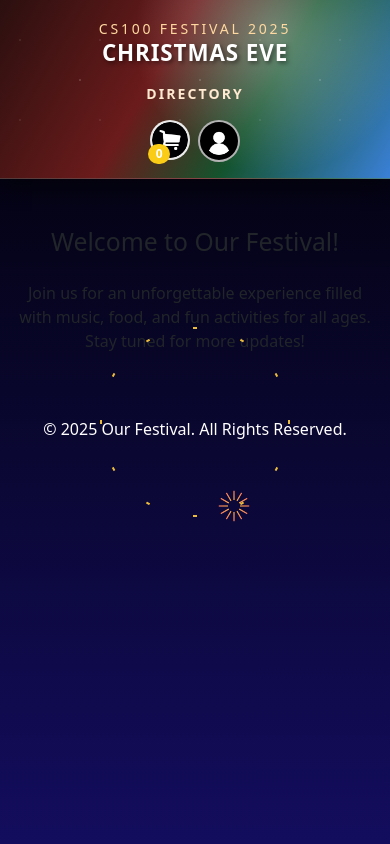
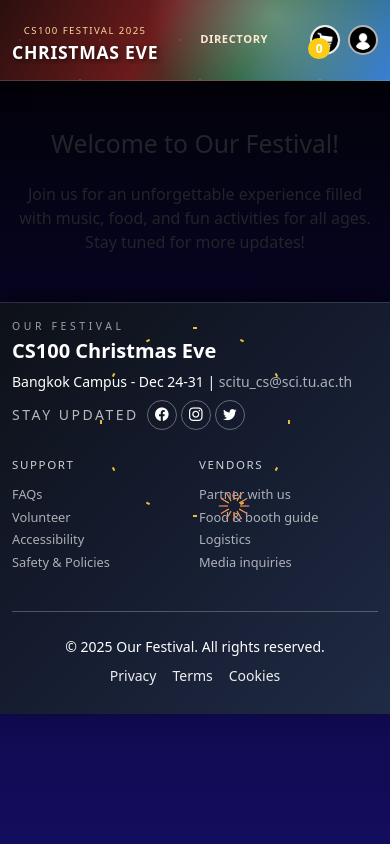
Before and after one commit to chanitnan-kit/G4_OurFestival, a PHP site: page / in a window 390 px wide. Run offline with PHP 8.4, Linux system fonts and the light colour scheme.

Commit message:
feat(header, footer): tighter header row, “Stay Updated” label, and mobile scroll fix

```diff
--- a/component/footer.html
+++ b/component/footer.html
@@ -1,5 +1,65 @@
-<footer class="festival-footer text-white py-3 mt-5">
-  <div class="container text-center">
-    <p class="mb-0">&copy; 2025 Our Festival. All Rights Reserved.</p>
+<link rel="stylesheet" href="https://cdn.jsdelivr.net/npm/bootstrap-icons@1.11.1/font/bootstrap-icons.css">
+<footer class="festival-footer text-white pt-lg-4 pb-lg-3 pt-3 pb-3 mt-5">
+  <div class="container">
+    <div class="row g-2 align-items-start">
+
+      <div class="col-12 col-lg-4">
+        <div class="footer-brand pe-lg-4">
+          <p class="footer-eyebrow text-uppercase mb-1">Our Festival</p>
+          <h5 class="fw-bold mb-2">CS100 Christmas Eve</h5>
+          <div class="footer-contact small mb-2"><span class="d-block">Bangkok Campus - Dec 24-31 | <a href="mailto:scitu_cs@sci.tu.ac.th" class="footer-link">scitu_cs@sci.tu.ac.th</a></span></div>
+          <div class="social-block d-flex align-items-center gap-2">
+            <span class="social-label small text-uppercase">Stay Updated</span>
+            <ul class="social-links list-unstyled d-flex gap-1 mb-0">
+              <li>
+                <a href="#" class="social-icon" aria-label="Facebook">
+                  <i class="bi bi-facebook"></i>
+                </a>
+              </li>
+              <li>
+                <a href="#" class="social-icon" aria-label="Instagram">
+                  <i class="bi bi-instagram"></i>
+                </a>
+              </li>
+              <li>
+                <a href="#" class="social-icon" aria-label="Twitter">
+                  <i class="bi bi-twitter"></i>
+                </a>
+              </li>
+            </ul>
+          </div>
+        </div>
+      </div>
+
+      <div class="col-6 col-lg-4">
+        <h6 class="footer-heading">Support</h6>
+        <ul class="footer-link-list list-unstyled">
+          <li><a href="#">FAQs</a></li>
+          <li><a href="#">Volunteer</a></li>
+          <li><a href="#">Accessibility</a></li>
+          <li><a href="#">Safety &amp; Policies</a></li>
+        </ul>
+      </div>
+
+      <div class="col-6 col-lg-4">
+        <h6 class="footer-heading">Vendors</h6>
+        <ul class="footer-link-list list-unstyled">
+          <li><a href="#">Partner with us</a></li>
+          <li><a href="#">Food &amp; booth guide</a></li>
+          <li><a href="#">Logistics</a></li>
+          <li><a href="#">Media inquiries</a></li>
+        </ul>
+      </div>
+
+    </div>
+    <hr class="opacity-25 my-4">
+    <div class="footer-bottom d-flex flex-column flex-md-row justify-content-between text-white small">
+      <span>&copy; 2025 Our Festival. All rights reserved.</span>
+      <div class="d-flex gap-3">
+        <a href="#" class="footer-link">Privacy</a>
+        <a href="#" class="footer-link">Terms</a>
+        <a href="#" class="footer-link">Cookies</a>
+      </div>
+    </div>
   </div>
 </footer>
--- a/component/header.html
+++ b/component/header.html
@@ -1,25 +1,19 @@
 <header class="festival-header text-white">
   <div class="container py-3">
-    <div class="row g-3 align-items-center">
+    <div class="header-inline d-flex align-items-center flex-nowrap gap-3">
 
-      <div class="col-12 col-md-4 text-center text-md-start">
-        <a href="index.html" class="text-decoration-none text-white d-inline-block">
-          <div class="brand-block">
+      <div class="header-brand text-center text-md-start flex-shrink-0">
+        <a href="index.html" class="text-decoration-none text-white d-inline-flex flex-column gap-1">
           <span class="eyebrow text-uppercase small">CS100 Festival 2025</span>
           <h1 class="mb-0 fw-bold">CHRISTMAS EVE</h1>
-          </div>
         </a>
       </div>
 
-      <div class="col-12 col-md-4">
-        <nav class="festival-nav d-flex justify-content-center text-uppercase small fw-semibold">
+      <nav class="header-nav festival-nav d-flex justify-content-center text-uppercase small fw-semibold flex-grow-1">
         <a href="directory.html" class="nav-link">Directory</a>
       </nav>
-      </div>
 
-      <div class="col-12 col-md-4">
-        <div class="call-to-action d-flex align-items-center justify-content-center justify-content-md-end">
-          <div class="cta-buttons d-flex gap-2">
+      <div class="header-cta d-flex align-items-center justify-content-end gap-2 flex-shrink-0">
         <a href="#" class="cart-icon-link position-relative" aria-label="View cart">
           <img src="resources/Cart.png" alt="Cart" class="cart-icon">
           <span class="cart-count badge rounded-pill">0</span>
@@ -28,8 +22,6 @@
           <img src="resources/Userprofile.png" alt="Profile" class="profile-avatar">
         </a>
       </div>
-        </div>
-      </div>
 
     </div>
   </div>
--- a/css/homepage.css
+++ b/css/homepage.css
@@ -1,9 +1,10 @@
 body {
   margin: 0;
   padding: 0;
-  height: 100vh;
+  min-height: 100vh;
   background: linear-gradient(0, #130d5e, #000000);
-  overflow: hidden; /* กัน scrollbar โผล่ */
+  overflow-x: hidden; /* allow vertical scroll */
+  overflow-y: auto;
   color: white;
 }
 
--- a/css/style.css
+++ b/css/style.css
@@ -32,24 +32,47 @@
   z-index: 1;
 }
 
-.festival-header h1{
-  font-size: clamp(1.4rem, 2vw, 1.9rem);
-  letter-spacing: 0.04em;
+.header-inline{
+  flex-wrap: nowrap;
+  gap: clamp(0.5rem, 2vw, 1rem);
+  overflow-x: auto;
+  scrollbar-width: none;
 }
 
-.festival-header .brand-block .eyebrow{
-  letter-spacing: 0.2em;
+.header-inline::-webkit-scrollbar{
+  display: none;
+}
+
+.header-brand h1{
+  font-size: clamp(1.1rem, 1.8vw, 1.5rem);
+}
+
+.header-brand .eyebrow{
+  letter-spacing: 0.15em;
+  font-size: 0.6rem;
   color: #ffd9a0;
 }
 
-.festival-header .tagline{
-  letter-spacing: 0.03em;
-  color: rgba(255,255,255,0.8);
+.header-nav{
+  min-width: 0;
+}
+
+.header-nav .nav-link{
+  white-space: nowrap;
+  font-size: 0.75rem;
+}
+
+.header-cta{
+  gap: 0.5rem;
+}
+
+.festival-header h1{
+  letter-spacing: 0.04em;
 }
 
 .festival-nav .nav-link{
   color: #ffe9d0;
-  letter-spacing: 0.15em;
+  letter-spacing: 0.05em;
   position: relative;
   text-decoration: none;
 }
@@ -72,11 +95,6 @@
   color:#fff;
 }
 
-.festival-nav .nav-link:hover::after,
-.festival-nav .nav-link:focus::after{
-  transform: scaleX(1);
-}
-
 .cta-buttons .btn{
   border-width: 1px;
   transition: transform 0.2s ease, box-shadow 0.2s ease;
@@ -88,8 +106,8 @@
 }
 
 .cart-icon-link{
-  width: 40px;
-  height: 40px;
+  width: 34px;
+  height: 34px;
   border-radius: 50%;
   background: #fff;
   border: 2px solid rgba(0,0,0,0.08);
@@ -120,8 +138,8 @@
   display: inline-flex;
   align-items: center;
   justify-content: center;
-  width: 42px;
-  height: 42px;
+  width: 36px;
+  height: 36px;
   border-radius: 50%;
   background: #000;
   border: 2px solid rgba(255,255,255,0.7);
@@ -134,10 +152,35 @@
 }
 
 .profile-avatar{
-  width: 28px;
-  height: 28px;
+  width: 24px;
+  height: 24px;
   object-fit: cover;
   border-radius: 50%;
+}
+
+@media (max-width: 768px){
+  .header-inline{
+    gap: 0.35rem;
+  }
+
+  .header-brand h1{
+    font-size: 1.1rem;
+  }
+
+  .header-nav .nav-link{
+    font-size: 0.7rem;
+  }
+
+  .cart-icon-link,
+  .profile-avatar-link{
+    width: 30px;
+    height: 30px;
+  }
+
+  .profile-avatar{
+    width: 20px;
+    height: 20px;
+  }
 }
 
 .btn-outline-light{
@@ -158,3 +201,136 @@
 .btn-dark:hover{
   background:#9b1539 !important;
 }
+
+/* -------------------Footer------------------- */
+
+.festival-footer{
+  background: linear-gradient(135deg, #0d1117 0%, #141b2d 45%, #1f2a44 100%);
+  border-top: 1px solid rgba(255,255,255,0.08);
+  box-shadow: 0 -6px 18px rgba(0,0,0,0.5);
+  backdrop-filter: blur(6px);
+}
+
+.festival-footer .footer-heading{
+  text-transform: uppercase;
+  font-size: 0.75rem;
+  letter-spacing: 0.18em;
+  margin-bottom: 0.85rem;
+  color: rgba(255,255,255,0.8);
+}
+
+.festival-footer .footer-link-list{
+  font-size: 0.8rem;
+  line-height: 1.45;
+}
+
+.festival-footer .footer-link-list li + li{
+  margin-top: 0.25rem;
+}
+
+.festival-footer .footer-link-list a,
+.festival-footer .footer-link{
+  color: rgba(255,255,255,0.65);
+  text-decoration: none;
+  transition: color 0.2s ease;
+}
+
+.festival-footer .footer-link-list a:hover,
+.festival-footer .footer-link:hover{
+  color: #fff;
+}
+
+.festival-footer .footer-eyebrow{
+  letter-spacing: 0.35em;
+  font-size: 0.65rem;
+  color: rgba(255,255,255,0.6);
+}
+
+.festival-footer .footnote{
+  font-size: 0.85rem;
+  line-height: 1.4;
+}
+
+.festival-footer .social-icon{
+  width: 30px;
+  height: 30px;
+  border-radius: 50%;
+  border: 1px solid rgba(255,255,255,0.35);
+  display: inline-flex;
+  align-items: center;
+  justify-content: center;
+  color:#fff;
+  font-size: 0.85rem;
+  transition: transform 0.2s ease, background 0.2s ease, border-color 0.2s ease;
+}
+
+.festival-footer .social-icon:hover{
+  transform: translateY(-2px);
+  background: rgba(255,255,255,0.15);
+  border-color: rgba(255,255,255,0.6);
+}
+
+.festival-footer .footer-bottom{
+  gap: 0.5rem;
+}
+
+@media (max-width: 991.98px){
+  .festival-footer .footer-heading{
+    font-size: 0.72rem;
+    letter-spacing: 0.14em;
+  }
+
+  .festival-footer .footer-link-list{
+    font-size: 0.8rem;
+  }
+
+  .festival-footer .footer-brand{
+    margin-bottom: 1.25rem;
+  }
+}
+
+@media (max-width: 767.98px){
+  .festival-footer .footer-brand{
+    max-width: none;
+  }
+
+  .festival-footer .social-links{
+    justify-content: center;
+  }
+
+  .festival-footer .footer-bottom{
+    flex-direction: column;
+    align-items: center;
+  }
+
+  .festival-footer .social-icon{
+  width: 30px;
+  height: 30px;
+  border-radius: 50%;
+  border: 1px solid rgba(255,255,255,0.35);
+  display: inline-flex;
+  align-items: center;
+  justify-content: center;
+  color:#fff;
+  font-size: 0.85rem;
+  transition: transform 0.2s ease, background 0.2s ease, border-color 0.2s ease;
+}
+}
+
+
+
+
+/* Footer bottom visibility tweaks */
+.festival-footer .footer-bottom{ color: rgba(255,255,255,0.88); }
+.festival-footer .footer-bottom .footer-link{ color: rgba(255,255,255,0.92); }
+.festival-footer .footer-bottom .footer-link:hover{ color:#fff; }
+@media (max-width: 767.98px){
+  .festival-footer .footer-bottom{ padding-bottom: .75rem; gap:.5rem; }
+}
+
+/* Footer social label block */
+.festival-footer .social-block{ align-items:center; gap:.5rem; }
+.festival-footer .social-label{ letter-spacing:.18em; color:rgba(255,255,255,.7); }
+@media (max-width: 767.98px){
+  .festival-footer .social-links{ justify-content:flex-start; }
+}
```
Lines whose indentation alone changed are shown as unchanged.
